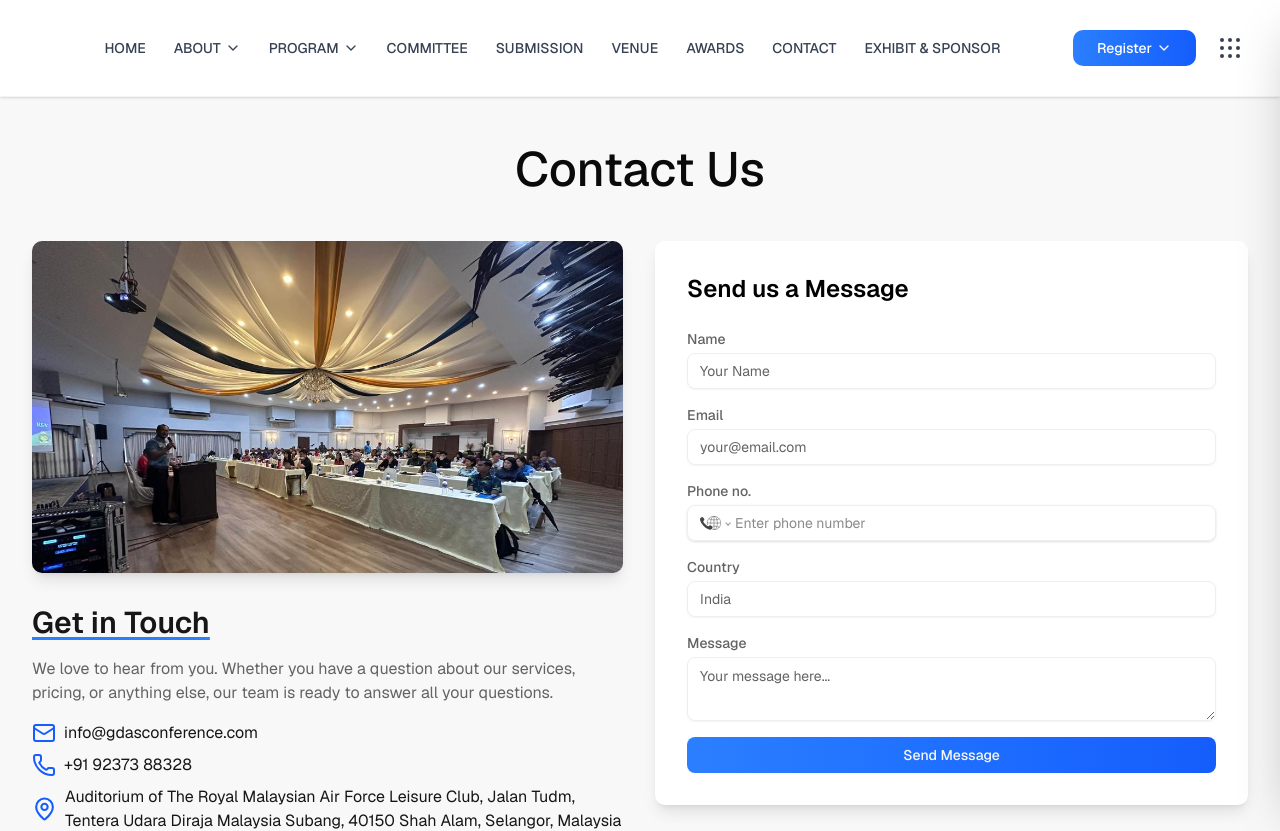
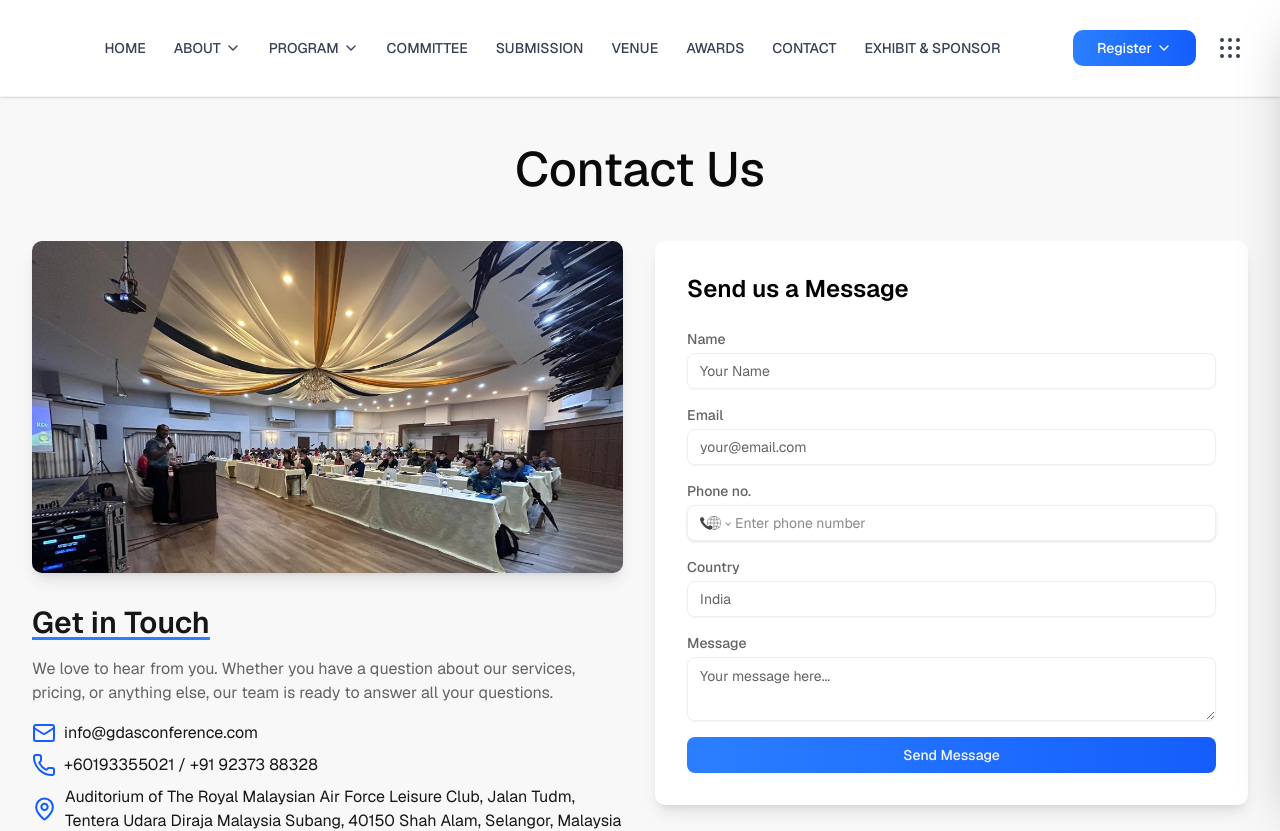
Before and after one commit to ZepResearch/gdas-2025, a Next.js app: page /contact in a window 1280 px wide. Shown: the top 831 px of the page. Built offline with nearby package versions, Linux system fonts and the light colour scheme.

Commit message:
add malaysian number to contacts

```diff
--- a/app/(pages)/contact/Content.jsx
+++ b/app/(pages)/contact/Content.jsx
@@ -125,7 +125,7 @@ export default function ContactUs() {
                 </div>
                 <div className="flex items-center">
                   <Phone className="mr-2 text-blue-600" />
-                  <span>+91 92373 88328</span>
+                  <span>+60193355021 / +91 92373 88328</span>
                 </div>
                 <div className="flex items-center">
                   <MapPin className="mr-2 text-blue-600 h-12 w-12" />
--- a/components/Footer.jsx
+++ b/components/Footer.jsx
@@ -234,7 +234,7 @@ export default function ConferenceFooter() {
                       href="tel:+919237388328"
                       className="inline-flex gap-2 text-blue-200/80 hover:text-blue-100 transition-colors hover:underline"
                     >
-                      <Contact className="flex-shrink-0" />+91 92373 88328
+                      <Contact className="flex-shrink-0" />+60193355021 / +91 92373 88328
                     </a>
                   </div>
                 </li>
--- a/components/Speaker.jsx
+++ b/components/Speaker.jsx
@@ -12,11 +12,11 @@ pb.autoCancellation(false)
 // Speaker categories
 const speakerCategories = [
   { id: "Guest Speaker", title: "Guest Speaker" },
-  { id: "Organizing Secretary", title: "Organizing Secretary" },
-  { id: "Conference Chair", title: "Conference Chair" },
-  { id: "Conference Co-Chair", title: "Conference Co-Chair" },
+ // { id: "Organizing Secretary", title: "Organizing Secretary" },
+ // { id: "Conference Chair", title: "Conference Chair" },
+//  { id: "Conference Co-Chair", title: "Conference Co-Chair" },
   { id: "Keynote Speaker", title: "Keynote Speaker" },
-  { id: "Session Chair", title: "Session Chair" },
+//  { id: "Session Chair", title: "Session Chair" },
 ]
 
 // Speaker card component
```
